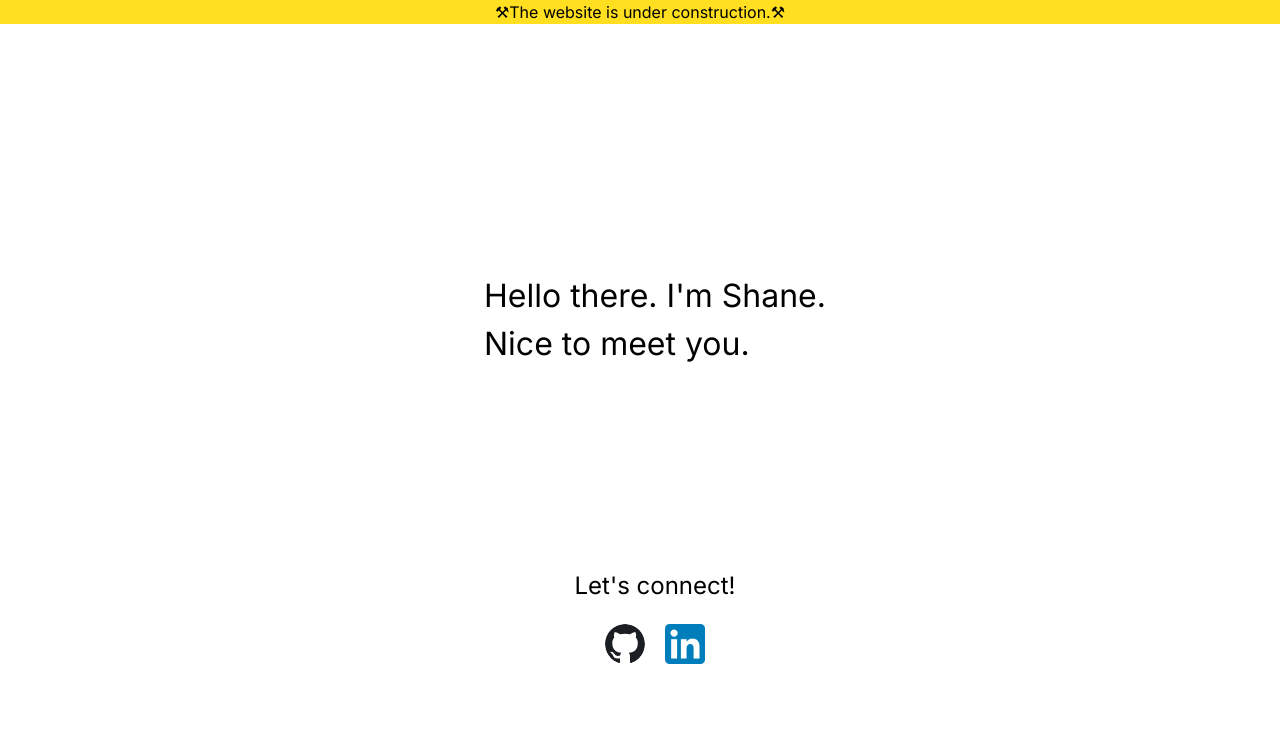
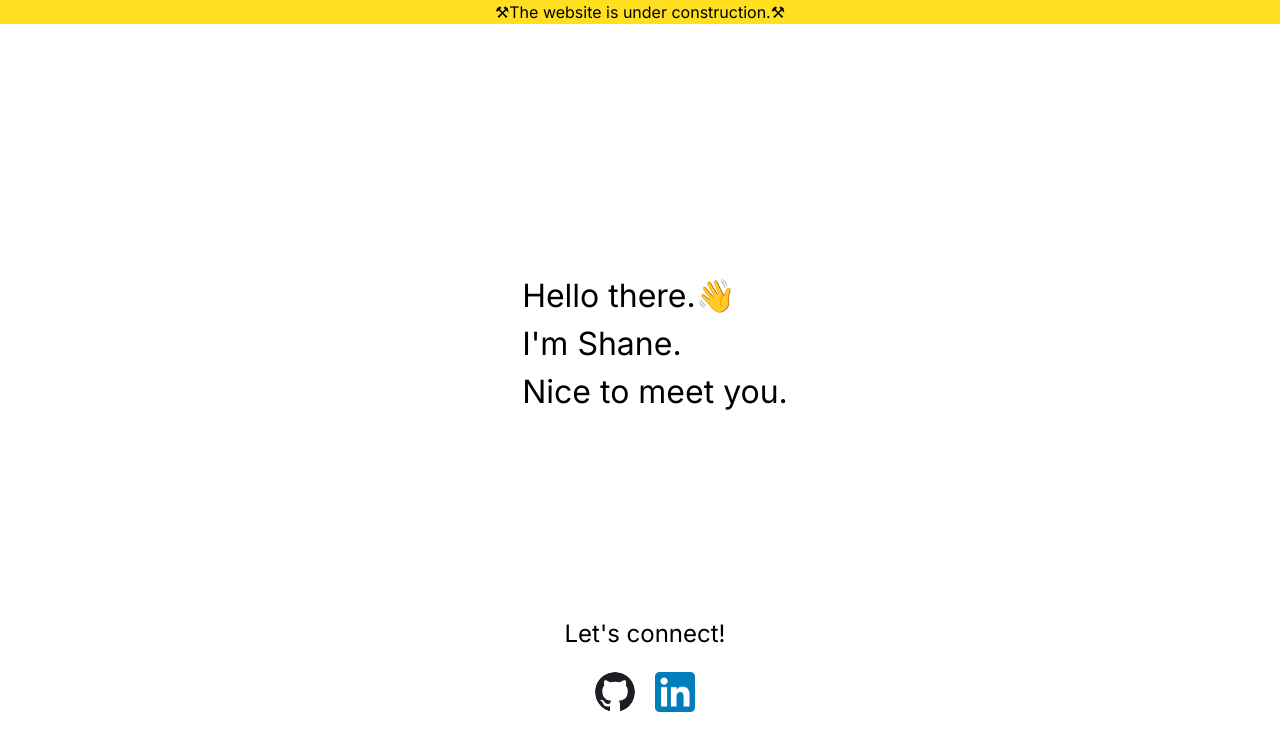
Before and after one commit to ssoemoe/ssoemoe.github.io, a React (Vite) app: page / in a window 1280 px wide. Shown: the top 750 px of the page. Built offline with nearby package versions, Linux system fonts and the light colour scheme.

Commit message:
fix: alignment

```diff
--- a/src/App.tsx
+++ b/src/App.tsx
@@ -20,7 +20,10 @@ function App() {
                 <section className="mt-50 mb-50 md:mt-50 md:mb-50 flex w-full justify-contents align-items">
                     <Home />
                 </section>
-                <div id="contact">
+                <div
+                    id="contact"
+                    className="w-full pr-5"
+                >
                     <Contact />
                 </div>
             </div>
--- a/src/components/home/Home.tsx
+++ b/src/components/home/Home.tsx
@@ -4,7 +4,9 @@ import "./Home.css";
 export default function Home() {
     return (
         <section id="home">
-            Hello there. I'm Shane. <br/>Nice to meet you.
+            Hello there.👋<br/>
+            I'm Shane.<br/>
+            Nice to meet you.
         </section>
     );
 }
```
